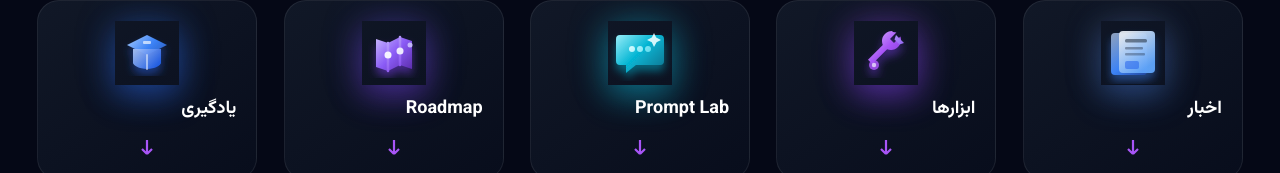
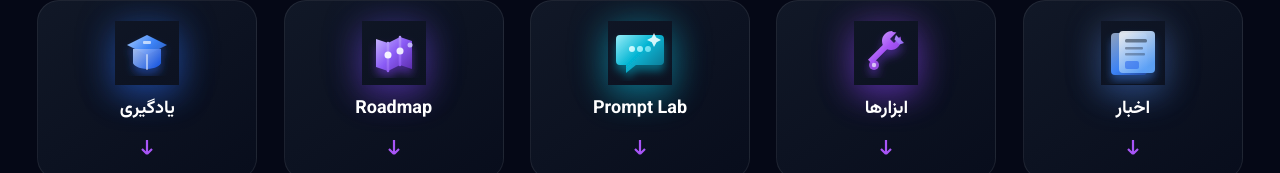
Before and after one commit to codina1/HelpDev, a Next.js app in the folder site/: page / in a window 1280 px wide. Shown: the part 779-952 px from the top of the page. Built offline with nearby package versions, Linux system fonts and the light colour scheme; no server answers.

Commit message:
وسط‌چین کردن متن کارت‌های دسترسی سریع
Co-authored-by: Cursor <cursoragent@cursor.com>

```diff
--- a/site/src/components/public/home/QuickAccessSection.tsx
+++ b/site/src/components/public/home/QuickAccessSection.tsx
@@ -113,10 +113,10 @@ function QuickAccessCard({ item }: { item: QuickAccessItem }) {
         <Icon3D tone={item.tone} />
       </span>
 
-      <h3 className="relative mt-3 text-start text-[18px] font-bold leading-snug text-white">
+      <h3 className="relative mt-3 text-center text-[18px] font-bold leading-snug text-white">
         {item.title}
       </h3>
-      <p className="relative mt-1 line-clamp-2 text-start text-[13px] leading-5 text-[#94A3B8]">
+      <p className="relative mt-1 line-clamp-2 text-center text-[13px] leading-5 text-[#94A3B8]">
         {item.description}
       </p>
 
```
